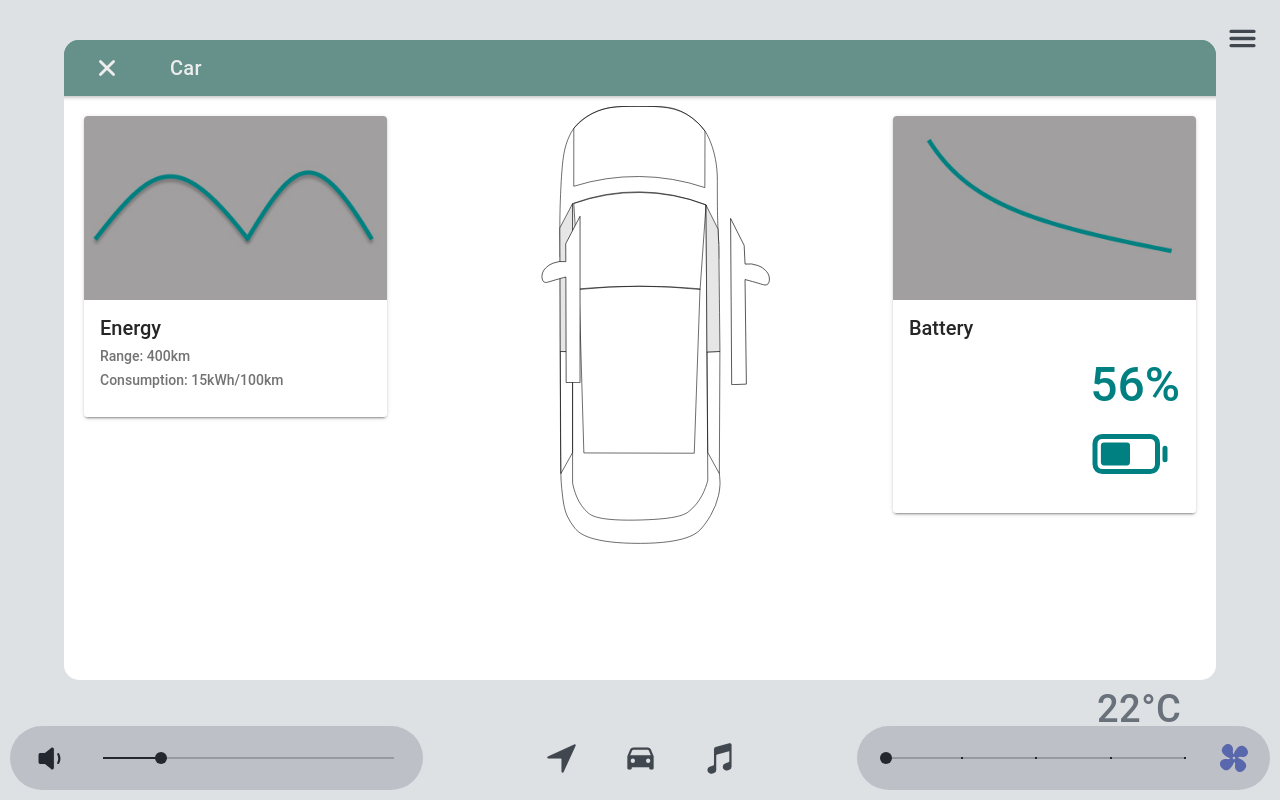
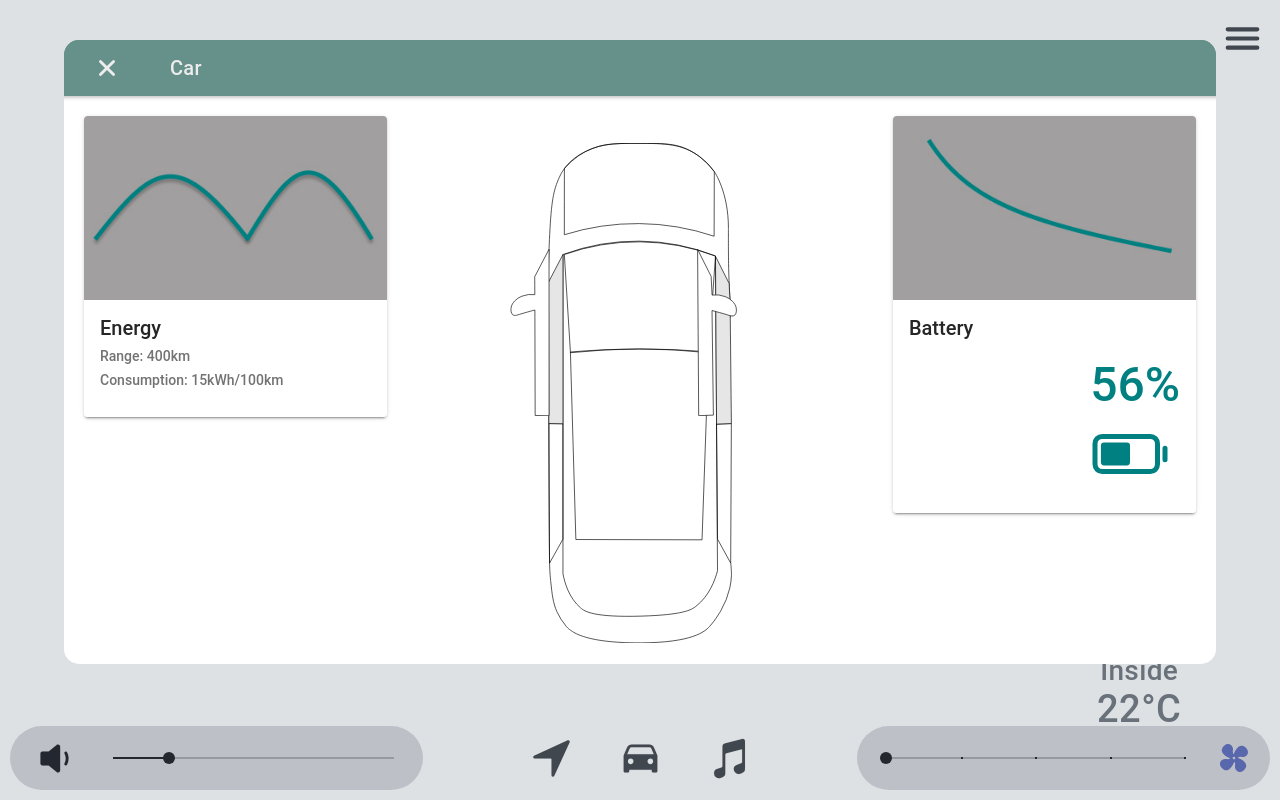
Before and after one commit to relectric-car-team/user-interface, a React (Create React App) app: page / in a window 1280 px wide. Both pictures are taken after a click on the element 640 px from the left and 758 px from the top of the page. Built offline with nearby package versions, Linux system fonts and the light colour scheme.

Commit message:
Demo ready

```diff
--- a/src/pages/Car.tsx
+++ b/src/pages/Car.tsx
@@ -138,7 +138,7 @@ const Car: React.FC = () => {
                                 className="AerialViewDriverDoor"
                                 icon={driverDoor}
                                 colour={darkMode ? 'white' : 'black'}
-                                open={DriverDoorOpen ? 'rotate(32deg) translate(-37px)' : 'rotate(0deg) translate(0)'}
+                                open={DriverDoorOpen ? 'rotate(32deg) translate(-45px)' : 'rotate(0deg) translate(0)'}
                                 onClick={DriverDoorOpen ? closeDriverDoor : openDriverDoor}
                             />
                             <StyledDoor
@@ -146,7 +146,7 @@ const Car: React.FC = () => {
                                 icon={passengerDoor}
                                 colour={darkMode ? 'white' : 'black'}
                                 open={
-                                    PassengerDoorOpen ? 'rotate(-32deg) translate(37px)' : 'rotate(0deg) translate(0)'
+                                    PassengerDoorOpen ? 'rotate(-32deg) translate(45px)' : 'rotate(0deg) translate(0)'
                                 }
                                 onClick={PassengerDoorOpen ? closePassengerDoor : openPassengerDoor}
                             />
--- a/src/theme/demo.scss
+++ b/src/theme/demo.scss
@@ -21,16 +21,30 @@
 
 .AerialViewDriverDoor {
     position: absolute;
-    top: 114px;
-    left: 75px;
+    top: 147px;
+    left: 44px;
     font-size: 168px;
 }
 
 .AerialViewPassengerDoor {
     position: absolute;
-    top: 116px;
-    left: 264px;
+    top: 147px;
+    left: 231px;
     font-size: 168px;
 }
 
+.AerialView {
+    margin-top: 8%;
+    height: 120%;
+    width: 100%;
+}
+
+.TabBarIcon {
+    font-size: 45px !important;
+}
+
+.modal-wrapper {
+    min-height: 78% !important;
+}
+
 .segment-button-indicator-background {background: transparent !important;background-color: transparent !important;}
```
